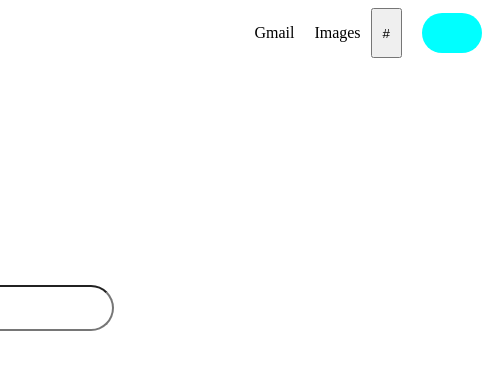
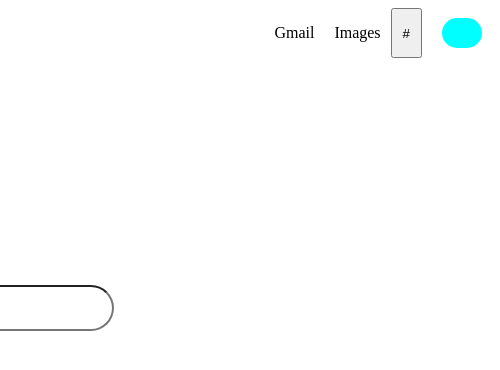
Before and after one commit to bhenning83/google-homepage, a plain HTML site: page index.html in a window 1280 px wide. Shown: the full height of the page, 780-1280 px from the left. Drawn offline with Linux system fonts and the light colour scheme.

Commit message:
corrected sizing of profile pic

```diff
--- a/stylesheet.css
+++ b/stylesheet.css
@@ -18,8 +18,8 @@
 }
 
 #profile-pic {
-    height: 40px;
-    width: 40px;
+    height: 30px;
+    width: 20px;
     border-radius: 50px;
     background-color: cyan;
     margin-left: 20px;
```
